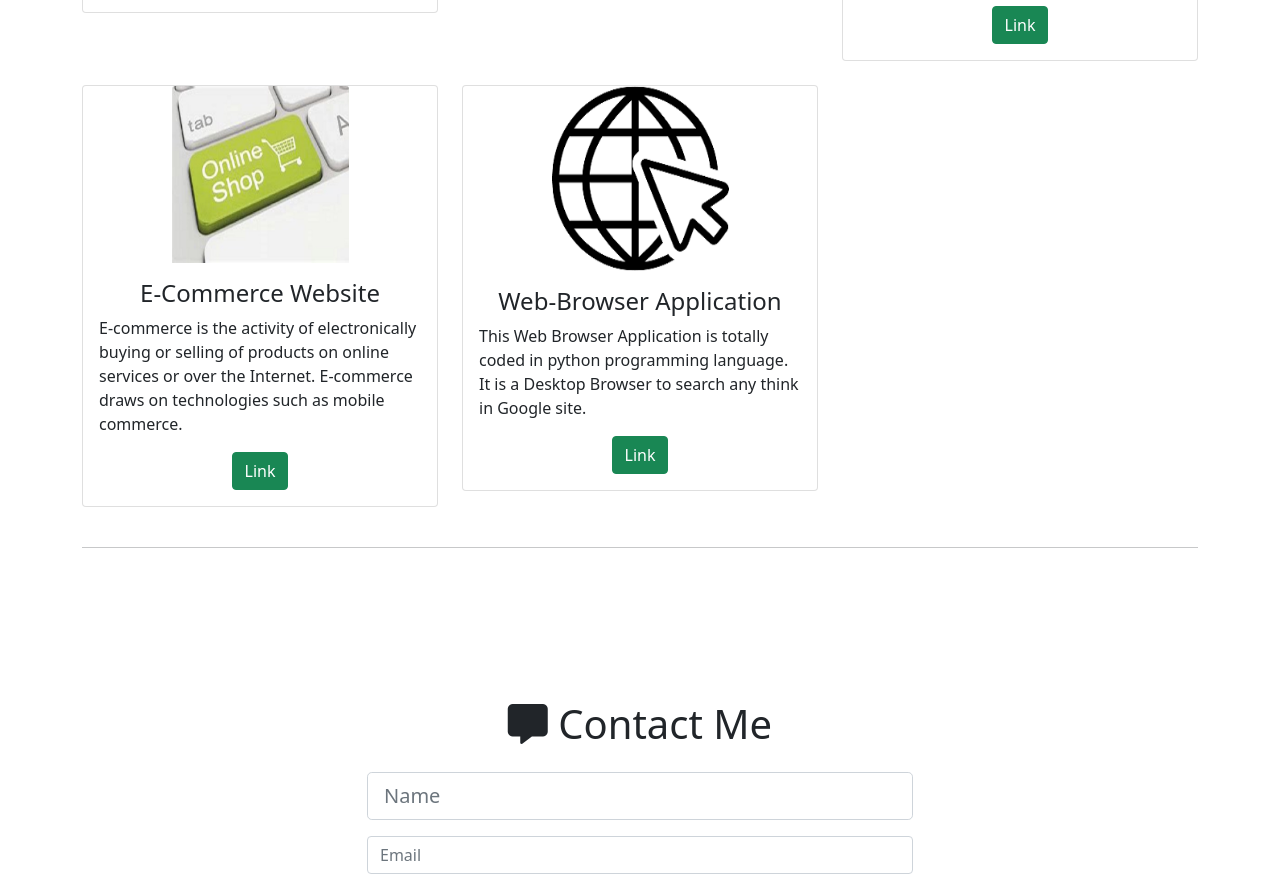
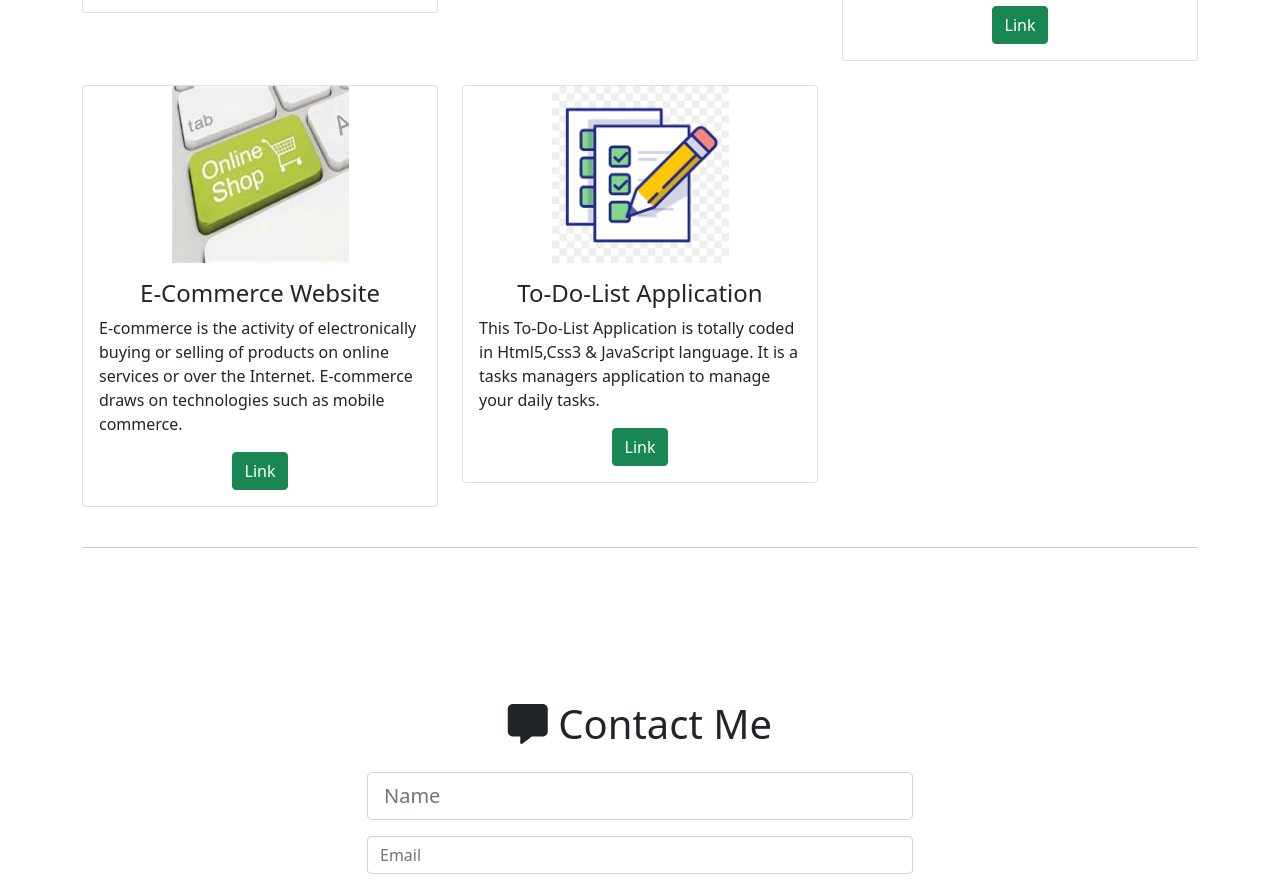
Before and after one commit to ahmadraza7384/Ahmad_Raza_Portfolio, a plain HTML site: page index.html in a window 1280 px wide. Shown: the part 2591-3477 px from the top of the page. Drawn offline with nearby package versions, Linux system fonts and the light colour scheme; a script that the page names is missing.

Commit message:
Initial commit

```diff
--- a/index.html
+++ b/index.html
@@ -236,13 +236,13 @@
 
                 <div class="col-lg-4 mt-4">
                     <div class="card portfolioContent">
-                        <img class="card-img-top" src="images/Web_Browser.png" alt="Card image">
+                        <img class="card-img-top" src="images/To-Do_List.png" alt="Card image">
                         <div class="card-body">
-                            <h4 class="card-title">Web-Browser Application</h4>
-                            <p class="card-text">This Web Browser Application is totally coded in python programming
-                                language. It is a Desktop Browser to search any think in Google site.</p>
+                            <h4 class="card-title">To-Do-List Application</h4>
+                            <p class="card-text">This To-Do-List Application is totally coded in Html5,Css3 & JavaScript
+                                language. It is a tasks managers application to manage your daily tasks.</p>
                             <div class="text-center">
-                                <a href="https://github.com/ahmadraza7384/Web-Browser-Application" target="_blank"
+                                <a href="https://ahmadraza7384.github.io/To_Do_List/" target="_blank"
                                     class="btn btn-success" id="btn1">Link</a>
                             </div>
                         </div>
```
Also changed, not shown: images/To-Do_List.png (added).
